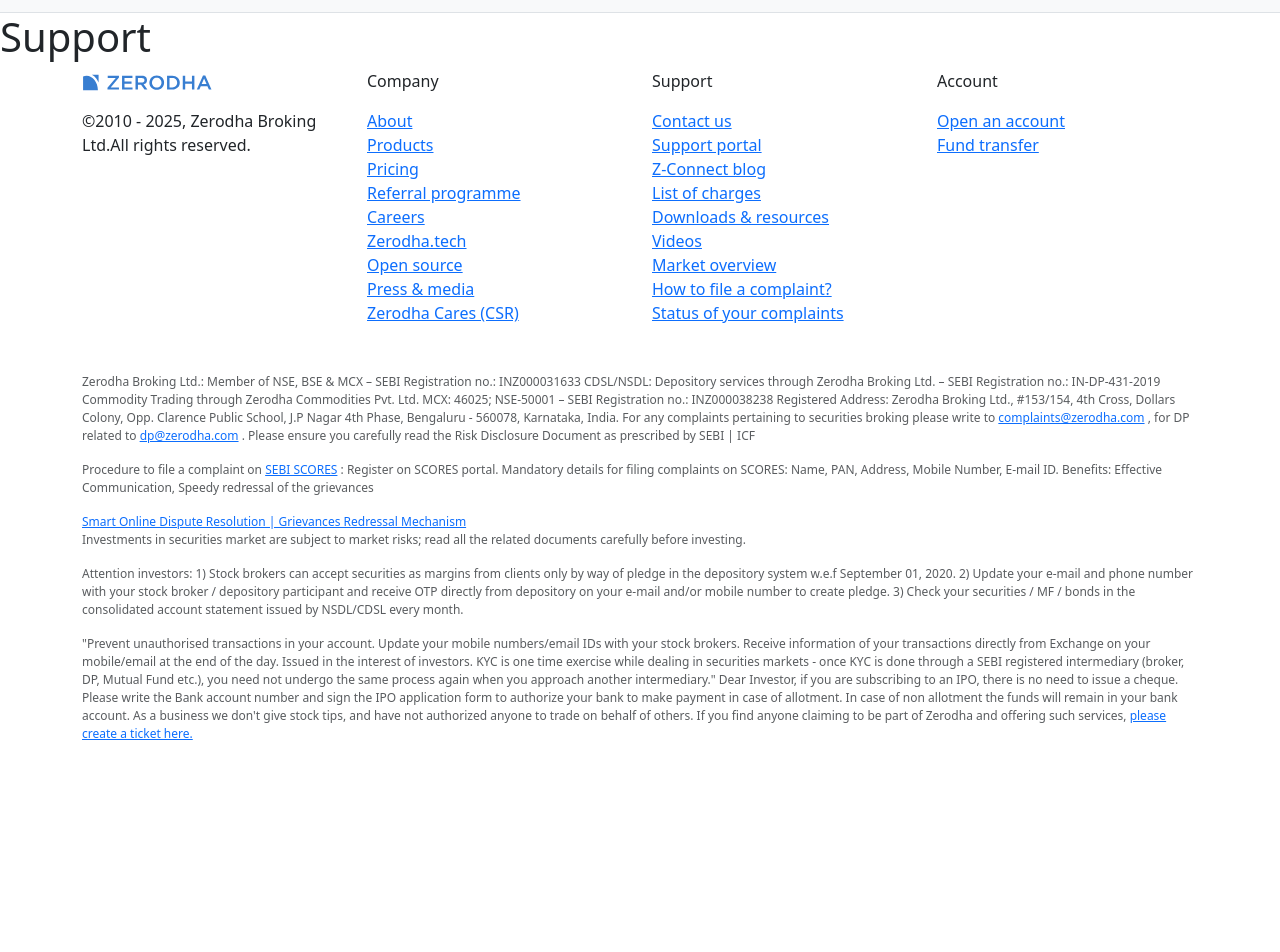
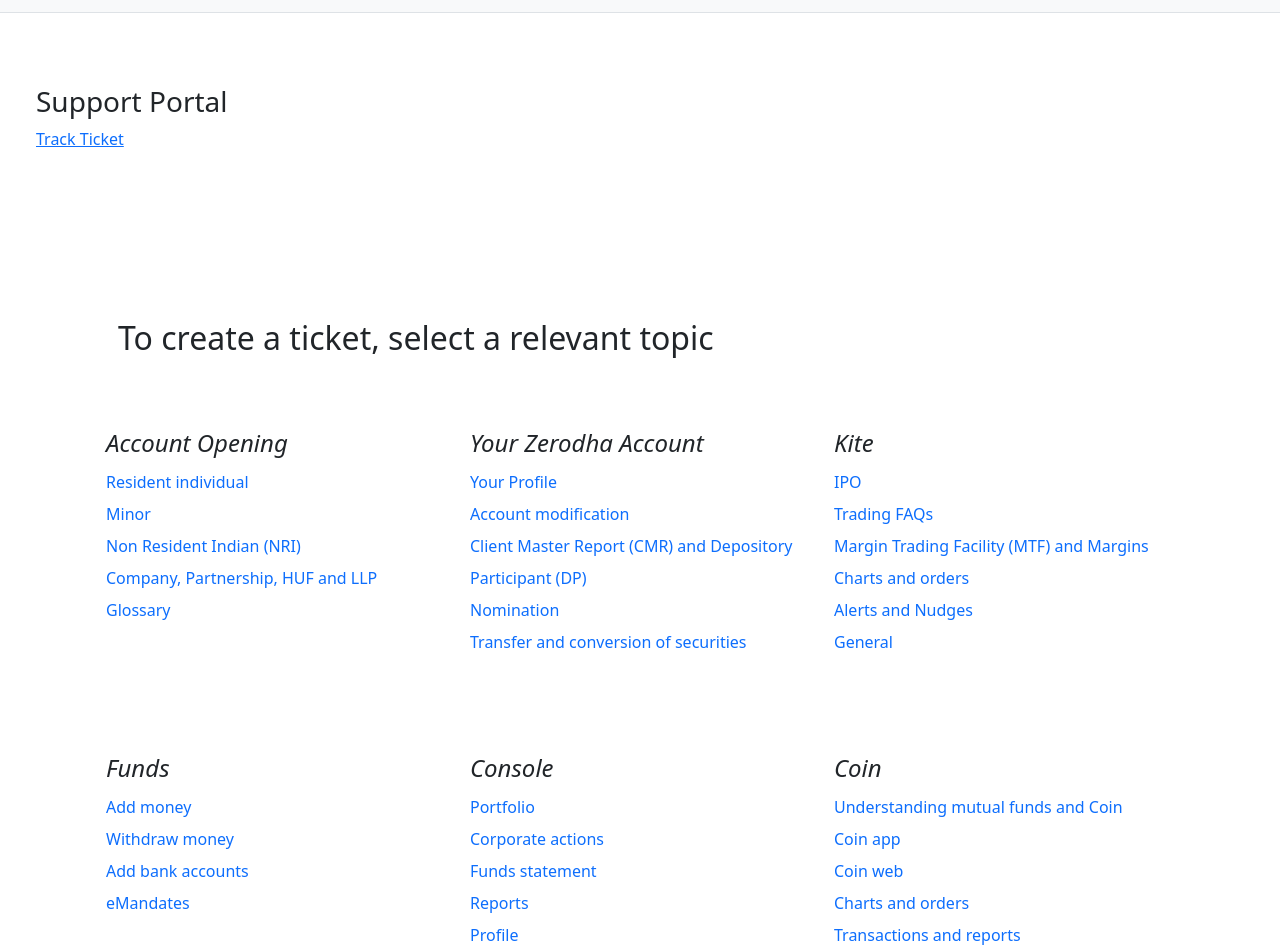
Before and after one commit to ankit7847/Zerodha, a React (Vite) app: page /Support in a window 1280 px wide. Shown: the part 60-1012 px from the top of the page. Before the commit the page ends 819 px from the top, so only its background shows below. Built offline with nearby package versions, Linux system fonts and the light colour scheme.

Commit message:
creating support page

```diff
--- a/src/index.css
+++ b/src/index.css
@@ -70,3 +70,13 @@
 .nav-link{
   margin-left: 40px;
 }
+.supportHero{
+  background-color: rgb(40, 74, 74);
+  color: white;
+
+}
+.supportwrapper{
+  display: flex;
+  justify-content: space-between;
+  margin: 0 150px;
+}
--- a/src/landing_page/support/CreateTicket.jsx
+++ b/src/landing_page/support/CreateTicket.jsx
@@ -2,7 +2,69 @@
 
 function CreateTicket() {
     return (
-        <h1>CreateTicket</h1>
+        <div className='container'>
+        <div className="row p-4 mb-5 mt-5">
+            <h1 className='fs-2 p-4 mb-5 mt-5'>To create a ticket, select a relevant topic</h1>
+            <div className="col-4">
+                <h4 className=''> <i class="fa fa-plus-circle" aria-hidden="true">Account Opening</i> </h4>
+                <a  style={{textDecoration:"none", lineHeight:"2"}}  href="">Resident individual</a> <br />
+                <a style={{textDecoration:"none", lineHeight:"2"}} href="">Minor</a><br />
+                <a style={{textDecoration:"none", lineHeight:"2"}} href="">Non Resident Indian (NRI)</a><br />
+                <a style={{textDecoration:"none", lineHeight:"2"}} href="">Company, Partnership, HUF and LLP</a><br />
+                <a style={{textDecoration:"none", lineHeight:"2"}} href="">Glossary</a><br />
+            </div>
+            <div className="col-4">
+                <h4 className=''> <i class="fa fa-user" aria-hidden="true">Your Zerodha Account</i> </h4>
+                <a style={{textDecoration:"none", lineHeight:"2"}} href="">Your Profile</a> <br />
+                <a style={{textDecoration:"none", lineHeight:"2"}} href="">Account modification</a><br />
+                <a style={{textDecoration:"none", lineHeight:"2"}} href="">Client Master Report (CMR) and Depository Participant (DP)</a> <br />
+                <a style={{textDecoration:"none", lineHeight:"2"}} href="">Nomination</a> <br />
+                <a style={{textDecoration:"none", lineHeight:"2"}} href="">Transfer and conversion of securities</a> <br />
+            </div>
+            <div className="col-4">
+                <h4 className=''> <i class="fa fa-bar-chart" aria-hidden="true">Kite</i> </h4>
+                <a style={{textDecoration:"none", lineHeight:"2"}} href="">IPO</a> <br />
+                <a style={{textDecoration:"none", lineHeight:"2"}} href="">Trading FAQs</a><br />
+                <a style={{textDecoration:"none", lineHeight:"2"}} href="">Margin Trading Facility (MTF) and Margins</a> <br />
+                <a style={{textDecoration:"none", lineHeight:"2"}} href="">Charts and orders</a> <br />
+                <a style={{textDecoration:"none", lineHeight:"2"}} href="">Alerts and Nudges</a> <br />
+                 <a style={{textDecoration:"none", lineHeight:"2"}} href="">General</a> <br />
+
+            </div>
+        </div>
+
+         <div className="row p-4 mb-5 mt-5">
+
+            <div className="col-4">
+                <h4 className=''> <i class="fa fa-credit-card" aria-hidden="true"> Funds</i> </h4>
+                <a  style={{textDecoration:"none", lineHeight:"2"}}  href="">Add money</a> <br />
+                <a style={{textDecoration:"none", lineHeight:"2"}} href="">Withdraw money</a><br />
+                <a style={{textDecoration:"none", lineHeight:"2"}} href="">Add bank accounts</a><br />
+                <a style={{textDecoration:"none", lineHeight:"2"}} href="">eMandates</a><br />
+
+            </div>
+            <div className="col-4">
+                <h4 className=''> <i class="fa fa-codiepie" aria-hidden="true">Console</i> </h4>
+                <a style={{textDecoration:"none", lineHeight:"2"}} href="">Portfolio</a> <br />
+                <a style={{textDecoration:"none", lineHeight:"2"}} href="">Corporate actions</a><br />
+                <a style={{textDecoration:"none", lineHeight:"2"}} href="">Funds statement</a> <br />
+                <a style={{textDecoration:"none", lineHeight:"2"}} href="">Reports</a> <br />
+                <a style={{textDecoration:"none", lineHeight:"2"}} href="">Profile</a> <br />
+                 <a style={{textDecoration:"none", lineHeight:"2"}} href="">Segments</a> <br />
+            </div>
+            <div className="col-4">
+                <h4 className=''> <i class="fa fa-eercast" aria-hidden="true"> Coin</i> </h4>
+                <a style={{textDecoration:"none", lineHeight:"2"}} href="">Understanding mutual funds and Coin</a> <br />
+                <a style={{textDecoration:"none", lineHeight:"2"}} href="">Coin app</a><br />
+                <a style={{textDecoration:"none", lineHeight:"2"}} href="">Coin web</a> <br />
+                <a style={{textDecoration:"none", lineHeight:"2"}} href="">Charts and orders</a> <br />
+                <a style={{textDecoration:"none", lineHeight:"2"}} href="">Transactions and reports</a> <br />
+                <a style={{textDecoration:"none", lineHeight:"2"}} href="">National Pension Scheme (NPS)</a> <br />
+
+            </div>
+        </div>
+
+        </div>
      );
 }
 
--- a/src/landing_page/support/Hero.jsx
+++ b/src/landing_page/support/Hero.jsx
@@ -2,9 +2,12 @@
 
 function Hero() {
     return (
-        <h1>
-            Hero
-        </h1>
+        <section className="container-fluid " id="supportHero">
+            <div className="row p-4 mb-5 mt-5" id="supportwrapper">
+                <h3>Support Portal</h3>
+                <a href="">Track Ticket</a>
+            </div>
+        </section>
      );
 }
 
--- a/src/landing_page/support/Support.jsx
+++ b/src/landing_page/support/Support.jsx
@@ -1,8 +1,13 @@
 import React from 'react';
+import Hero from './Hero';
+import CreateTicket from './CreateTicket';
 
 function Support() {
     return (
-        <h1>Support</h1>
+        <>
+        <Hero/>
+        <CreateTicket   />
+        </>
      );
 }
 
```
